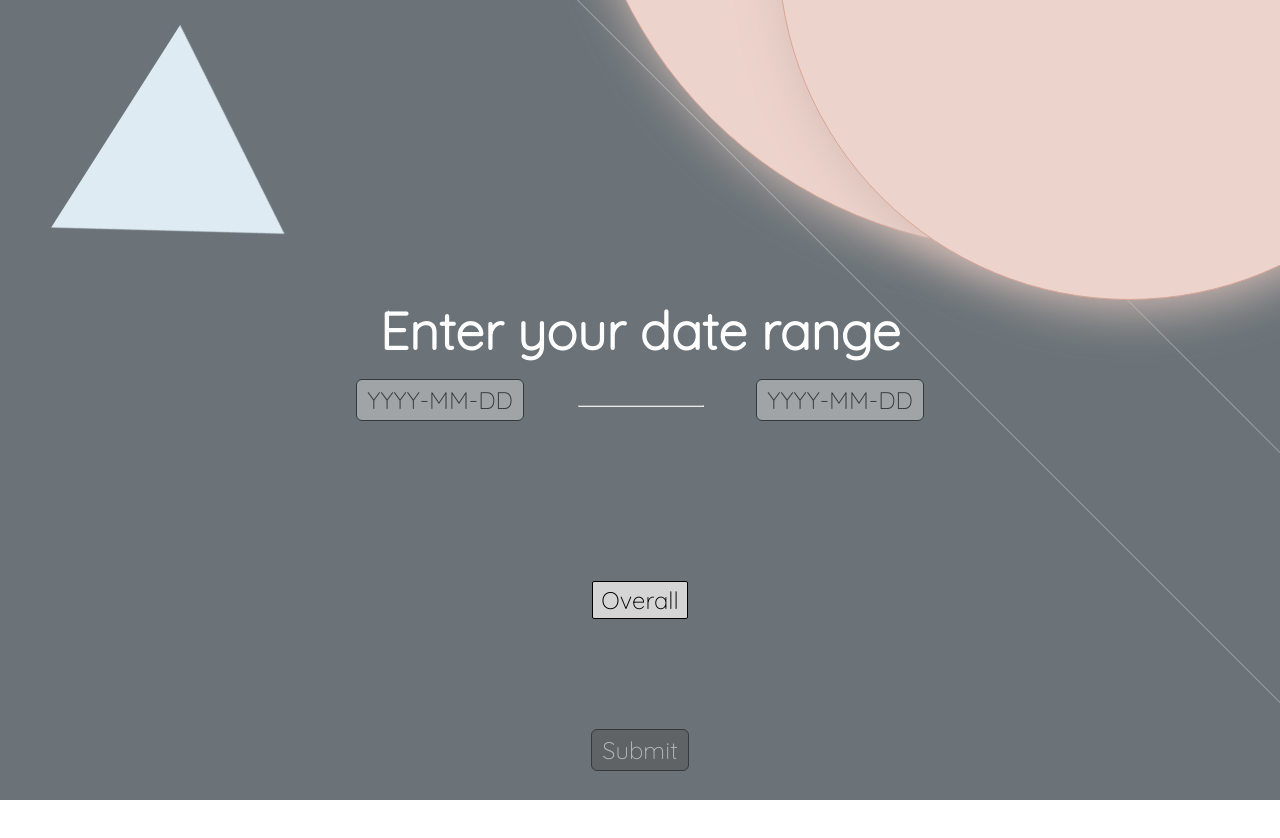
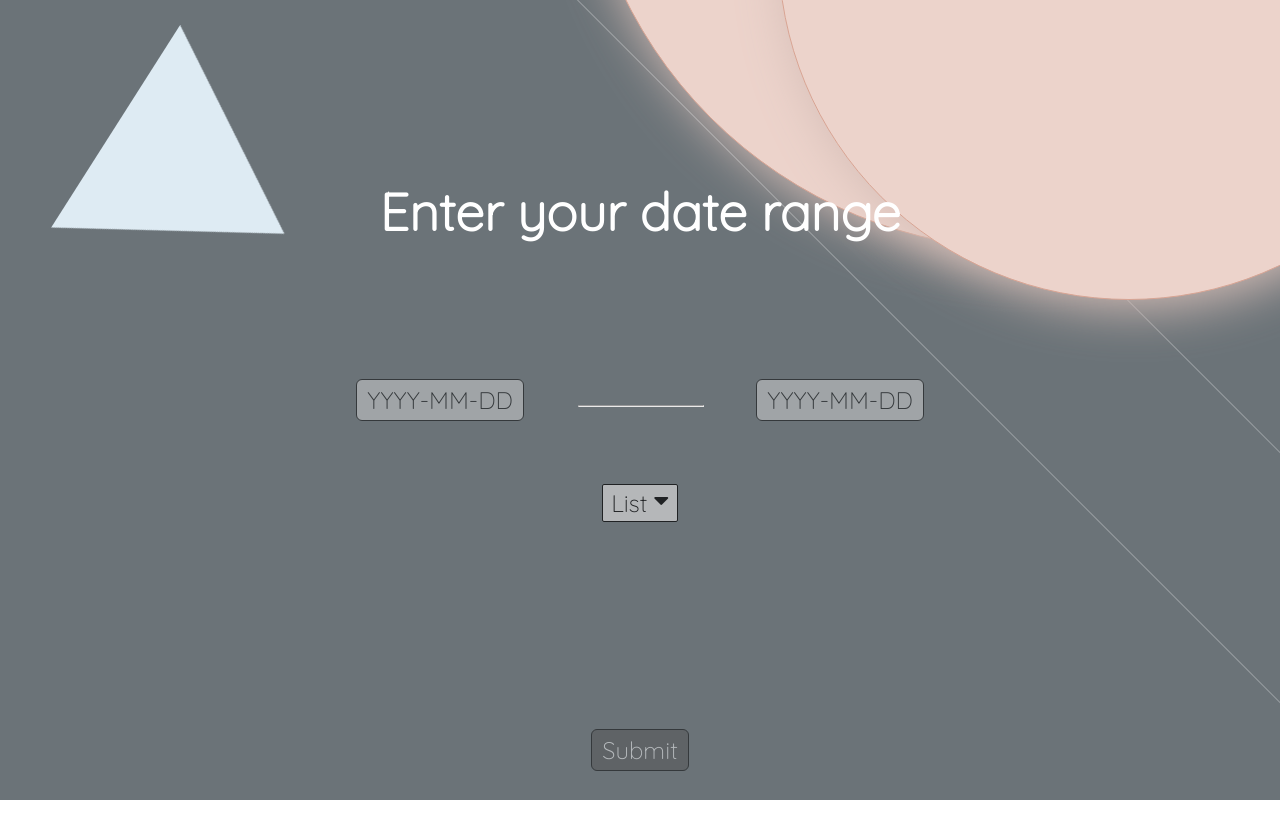
Before and after one commit to jalalshabo/Twitter-Topic-Tracking, a React (Create React App) app: page / in a window 1280 px wide. Both pictures are taken after a click on the button "Let's begin". Shown: the top 838 px of the page. Built offline with nearby package versions, Linux system fonts and the light colour scheme; no server answers.

Commit message:
Progress on the dropdown functionality
It now pulls up a submenu and looks more like a proper dropdown button. Added fontawesome icon capability via a CDN

```diff
--- a/package.json
+++ b/package.json
@@ -3,11 +3,14 @@
   "version": "0.1.0",
   "private": true,
   "dependencies": {
+    "@fortawesome/fontawesome-free": "^5.15.3",
     "@testing-library/jest-dom": "^5.11.4",
     "@testing-library/react": "^11.1.0",
     "@testing-library/user-event": "^12.1.10",
     "flask": "^0.2.10",
     "react": "^17.0.2",
+    "react-bootstrap": "^1.6.1",
+    "react-calendar": "^3.4.0",
     "react-dom": "^17.0.2",
     "react-scripts": "4.0.3",
     "react-spring": "^9.2.3",
--- a/public/index.html
+++ b/public/index.html
@@ -24,6 +24,7 @@
       work correctly both with client-side routing and a non-root public URL.
       Learn how to configure a non-root public URL by running `npm run build`.
     -->
+    <link rel="stylesheet" href="https://cdnjs.cloudflare.com/ajax/libs/font-awesome/5.15.1/css/all.min.css" integrity="sha512-+4zCK9k+qNFUR5X+cKL9EIR+ZOhtIloNl9GIKS57V1MyNsYpYcUrUeQc9vNfzsWfV28IaLL3i96P9sdNyeRssA==" crossorigin="anonymous" />
 
     <!-- custom font-->
     <link rel="preconnect" href="https://fonts.gstatic.com">
--- /dev/null
+++ b/src/components/DropdownSection.css
@@ -0,0 +1,45 @@
+.dropdownbutton {
+    border: 1px solid #000;
+
+    border-radius:2px;
+    padding: 3px 8px;
+    transition: 0.5s ease-in-out;
+    font-size:24px;
+    z-index:1;
+    color:#000;
+}
+
+.dropdownbutton:hover {
+    filter: brightness(1.1);
+    padding: 3px 20px;
+    cursor: pointer;
+}
+
+.dropdown {
+    font-size: 20px;
+    position:absolute;
+    bottom: 45px;
+    width:100px;
+    opacity: 0.8;
+    background-color: #D5D5D5;
+    border: 1px solid #000;
+    border-radius: 5px;
+    padding:0.5rem;
+    overflow:hidden;
+    z-index: 2;
+}
+
+.menu-item {
+    height: 50px;
+    display: flex;
+    align-items:center;
+    border-radius:10px;
+
+    transition: background 0.5s;
+    padding: 0.5rem;
+    z-index: 2;
+}
+
+.menu-item:hover {
+    background-color: #989898;
+}
--- /dev/null
+++ b/src/components/DropdownSection.js
@@ -0,0 +1,43 @@
+import React,{ useContext, useState}  from 'react';
+import {useSpring, animated} from 'react-spring';
+import {globalContext} from '../context/globalContext';
+import './DropdownSection.css';
+function DropdownSection(props) {
+
+    const {globalState} = useContext(globalContext);
+    const [open, setOpen] = useState(false);
+    const dropdowntransition = useSpring({
+        to:{opacity:globalState?0.7: 0,marginTop:globalState?200: 0, backgroundColor: "#D5D5D5"},
+        from:{opacity:0,},
+    })
+    function Dropdown() {
+
+        function DropdownItem(props) {
+            return (
+                <a href="#" className="menu-item">
+                    {props.children}
+                </a>
+            );
+        }
+
+        return (
+            <div className="dropdown">
+                <DropdownItem >Overall</DropdownItem>
+                <DropdownItem >Location</DropdownItem>
+                <DropdownItem >User</DropdownItem>
+            </div>
+        );
+    }
+    return (
+        <>
+
+            <animated.a style={dropdowntransition} className="dropdownbutton" onClick = {() => setOpen(!open)}>
+                     List {open? <i class="fas fa-caret-up"></i> : <i class="fas fa-caret-down"></i>}
+            </animated.a>
+
+            {open && <Dropdown />}
+        </>
+    )
+}
+
+export default DropdownSection
--- a/src/components/InputSection.css
+++ b/src/components/InputSection.css
@@ -20,23 +20,6 @@
     font-size: 28px;
 }
 
-.dropdownbutton {
-    position:absolute;
-    border: 1px solid #000;
-    opacity: 0.2;
-    border-radius:2px;
-    padding: 3px 8px;
-    transition: 0.5s ease-in-out;
-    font-size:24px;
-    z-index:1;
-}
-
-.dropdownbutton:hover {
-    filter: brightness(1.1);
-    padding: 3px 20px;
-    cursor: pointer;
-}
-
 .front {
     z-index: 2;
 }
--- a/src/components/InputSection.js
+++ b/src/components/InputSection.js
@@ -2,6 +2,7 @@ import React, {useState, useContext} from 'react'
 import { globalContext } from '../context/globalContext';
 import {useSpring, animated} from 'react-spring';
 import Calendar from 'react-calendar';
+import DropdownSection from './DropdownSection';
 
 import './InputSection.css';
 
@@ -64,7 +65,9 @@ function InputSection() {
 
             {SelectDate2? <Calendar onChange={onChange2} value = {date} /> : <animated.button style = {secondbutton} className="button" id="button2" onClick={enterDate2}>{buttonMessage2}</animated.button>}
 
-            <animated.button style = {useSpring({to:{opacity:globalState?1: 0,marginTop:globalState?400: 0, backgroundColor: "#D5D5D5"}, from:{opacity:0,},})} className="dropdownbutton" id="dropdown">Overall <p className="triangle"></p></animated.button>
+            <DropdownSection>
+
+            </DropdownSection>
 
             <animated.button style = {useSpring({to:{opacity:globalState?0.5: 0,marginTop:globalState?700: 0, backgroundColor: "#555555", color:"#fff"}, from:{opacity:0,},})} className="button" id="submitbutton" >Submit</animated.button>
 
```
Also changed, not shown: 1 other file (tests, documents, lock files or other folders).
